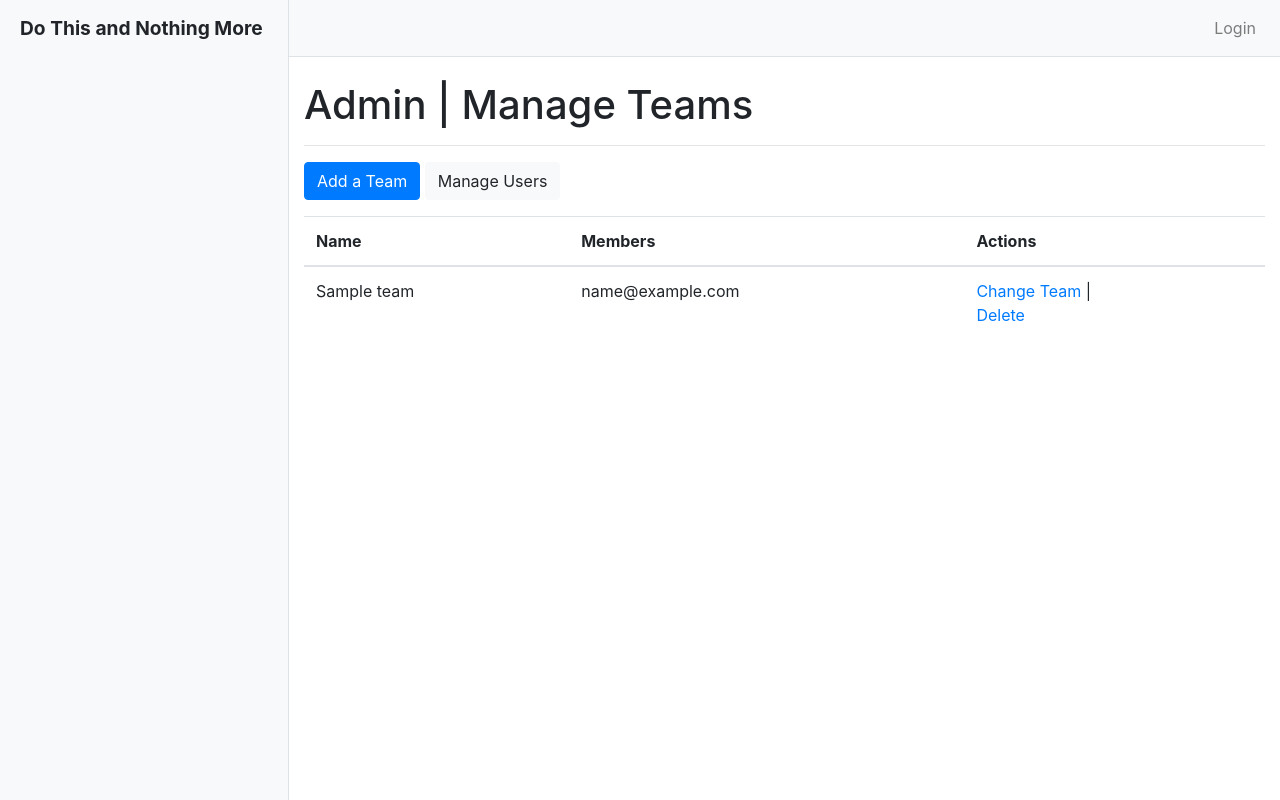
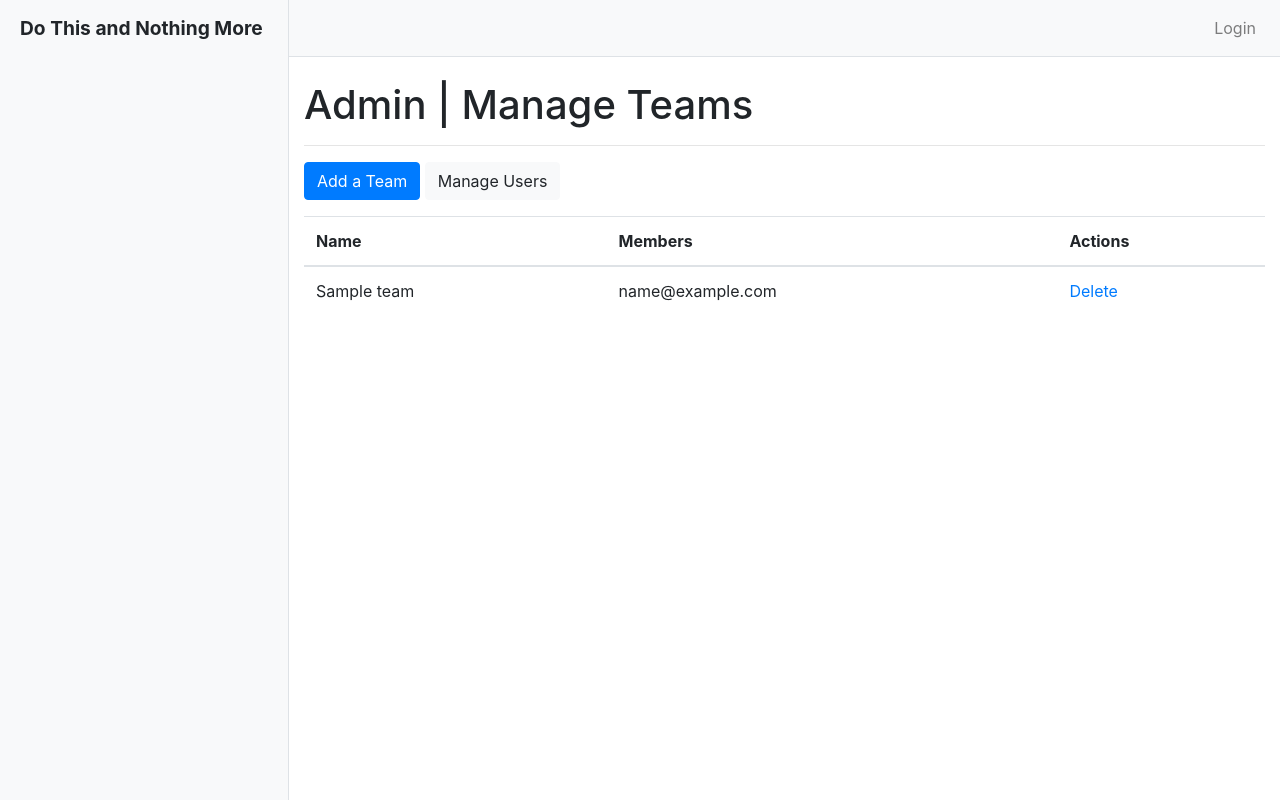
Before and after one commit to UMDLARS/dtanm, a Python web app: template web/web/blueprints/admin/templates/admin/teams.html in a window 1280 px wide. Run offline with Jinja, Linux system fonts and the light colour scheme; the template is opened without the code that fills it: most values are stand-ins (such as "Sample title", 1, 10 or a date in 2020); some libraries are stand-ins or nearby versions.

Commit message:
Remove "Change Team" link from team admin page (fixes #51)

```diff
--- a/web/web/blueprints/admin/templates/admin/teams.html
+++ b/web/web/blueprints/admin/templates/admin/teams.html
@@ -52,7 +52,6 @@
                 {% endfor %}
             </td>
             <td>
-                <a href="#" data-userid="{{ team.id }}" data-email="{{ team.email }}" class="change-team-link">Change Team</a> |
                 <form method="POST" id="delete_team_{{ team.id }}" action="{{ url_for('admin.delete_team', team_id=team.id) }}">
                     <a href="#" onclick="if (confirm('Are you sure you want to delete {{ team.name }}?')) document.getElementById('delete_team_{{ team.id }}').submit()">Delete</button>
                 </form>
```
